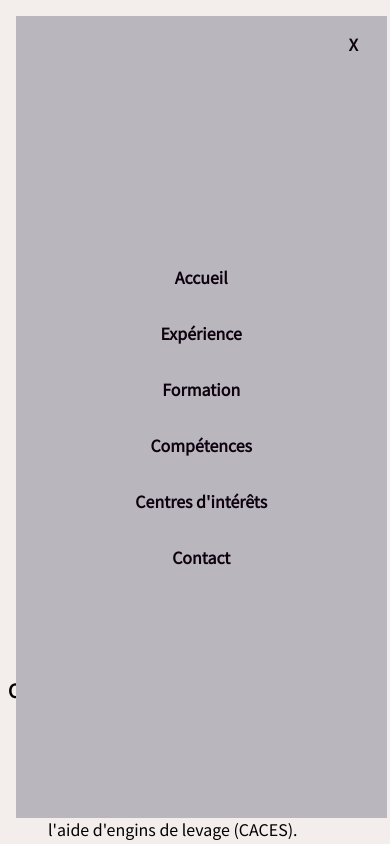
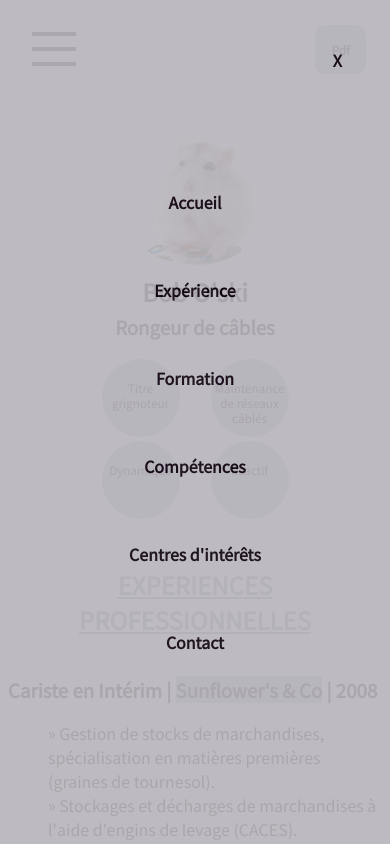
Before and after one commit to BarbaraGonthier/Online-Cv-for-fun, a PHP site: page / in a window 390 px wide, after a click on "Ouvrir le menu". Run offline with PHP 8.4, Linux system fonts and the light colour scheme.

Commit message:
fixed burger menu

```diff
--- a/style.css
+++ b/style.css
@@ -7,6 +7,7 @@
 
     --spacing:8px;
     --spacing-2:calc(var(--spacing) * 2);
+    --spacing-4:calc(var(--spacing) * 4);
     --spacing-6:calc(var(--spacing) * 6);
 }
 
@@ -98,15 +99,17 @@ nav a {
         justify-content:center;
         align-items: center;
         background-color: var(--secondary-background-color);
-        width: 95vw;
-        height: 95vh;
+        width: 100vw;
+        height: 100vh;
         position: fixed;
-        top:0;
-        left:0;
+        top: 0;
+        left: 0;
+        margin: 0;
+        opacity: 0.92;
     }
 
     .desktop-menu a{
-        padding: var(--spacing-2);
+        padding: var(--spacing-4);
     }
 
     .desktop-menu:target .close-burger{
```
